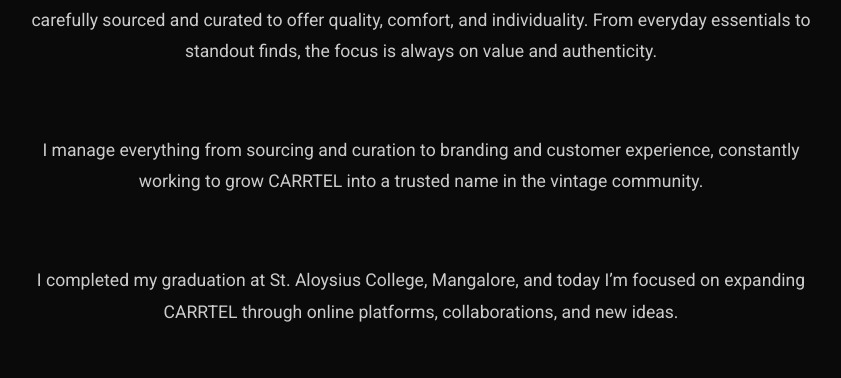
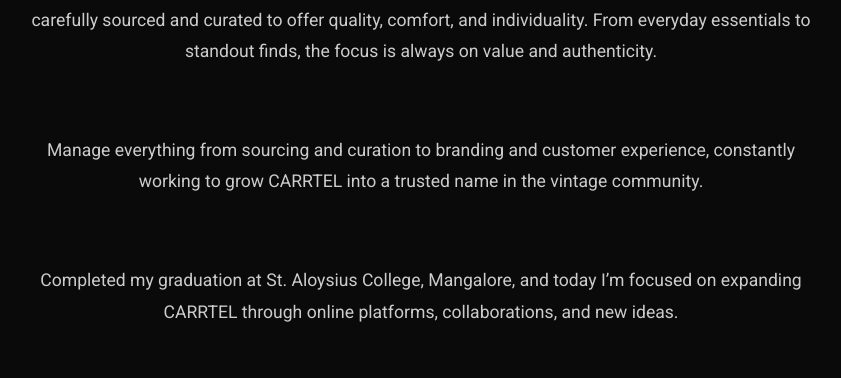
Before and after one commit to muhammeduvaiz/riyas, a React (Vite) app: page / in a window 1280 px wide. Shown: the part 1241-1619 px from the top of the page, without its empty margins (219-1060 px from the left). Built offline with nearby package versions, Linux system fonts and the light colour scheme.

Commit message:
about update

```diff
--- a/src/components/home/index.jsx
+++ b/src/components/home/index.jsx
@@ -99,11 +99,11 @@
                     </p>
                     <br />
                     <p>
-                        I manage everything from sourcing and curation to branding and customer experience, constantly working to grow CARRTEL into a trusted name in the vintage community.
+                        Manage everything from sourcing and curation to branding and customer experience, constantly working to grow CARRTEL into a trusted name in the vintage community.
                     </p>
                     <br />
                     <p>
-                        I completed my graduation at St. Aloysius College, Mangalore, and today I’m focused on expanding CARRTEL through online platforms, collaborations, and new ideas.
+                        Completed my graduation at St. Aloysius College, Mangalore, and today I’m focused on expanding CARRTEL through online platforms, collaborations, and new ideas.
                     </p>
                 </div>
             </section>
```
